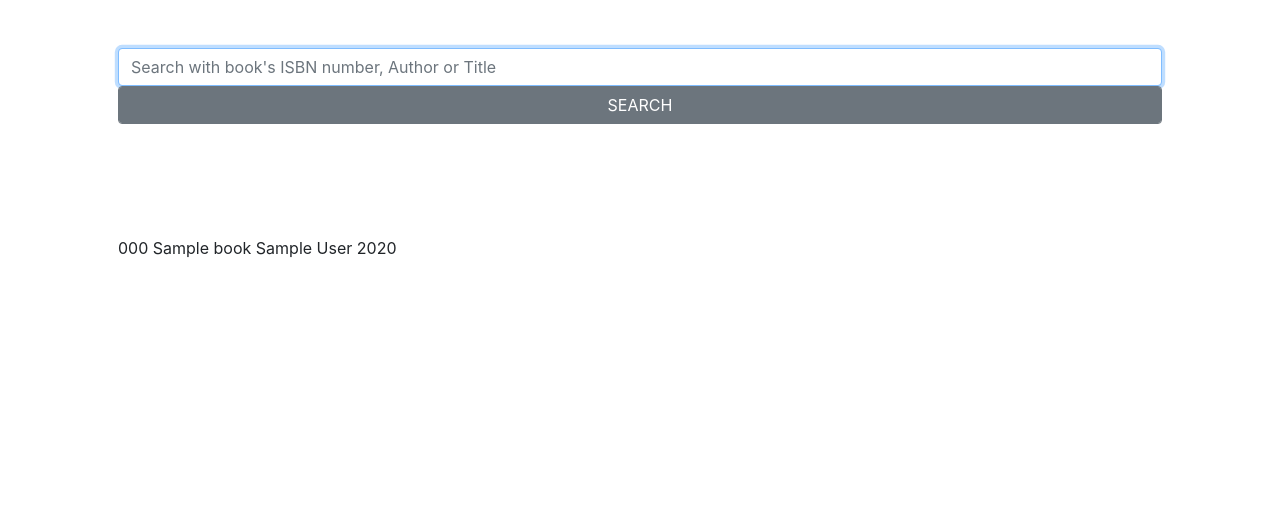
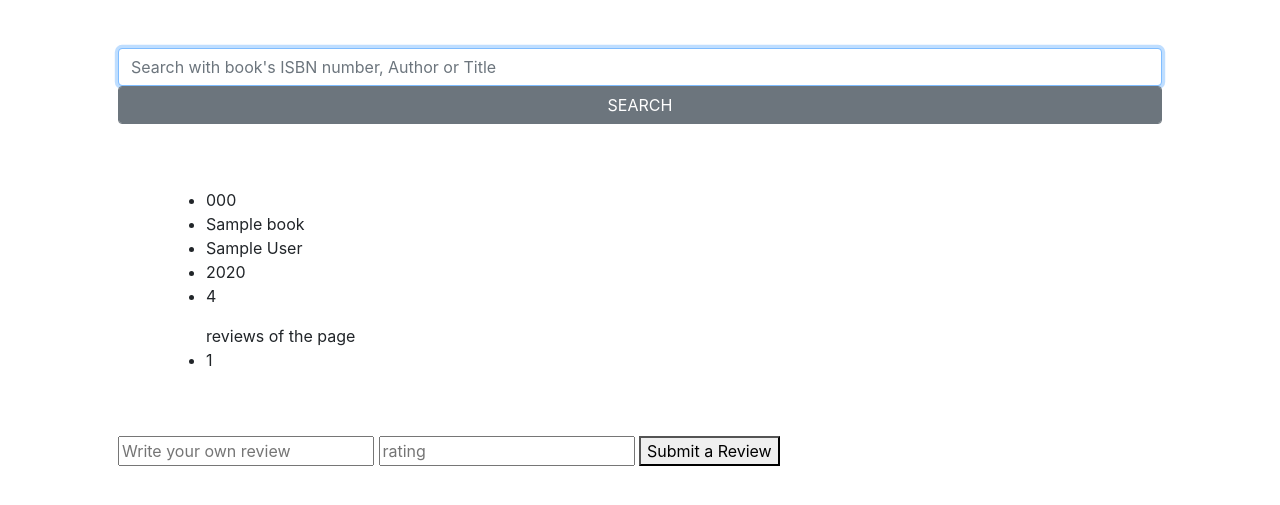
Before and after one commit to akomiqaia/Book-review-web-page, a Flask app: template templates/bookInfo.html in a window 1280 px wide. Shown: the part 66-571 px from the top of the page. Run offline with Flask 2, Linux system fonts and the light colour scheme; the template is opened without the code that fills it: most values are stand-ins (such as "Sample title", 1, 10 or a date in 2020); some libraries are stand-ins or nearby versions.

Commit message:
finally reviewing function works. style needs to be improved but at elast it functions

```diff
--- a/application.py
+++ b/application.py
@@ -3,7 +3,7 @@ import json
 
 from passlib.hash import pbkdf2_sha256
 from helpers import get_review_counts, login_required
-from flask import Flask, session, request,render_template,redirect
+from flask import Flask, session, request,render_template,redirect, url_for
 from flask_session import Session
 from sqlalchemy import create_engine
 from sqlalchemy.orm import scoped_session, sessionmaker
@@ -32,26 +32,6 @@ def index():
     # there will be random books displayed as well
 
     return render_template("index.html")
-
-@app.route("/search", methods=['POST'])
-def search():
-    # maybe imprve the highlighting of search. in the result page to dispaly table highlited where it was match.
-    searchword = request.form.get("search")
-    searchword = "%" + searchword + "%"
-    books = db.execute("SELECT isbn, title, author, year FROM books WHERE isbn ILIKE :searchword OR title ILIKE :searchword OR author ILIKE :searchword",
-                            {"searchword": searchword}).fetchall()
-
-    return render_template("search.html", bookList=books)
-
-@app.route("/book/<isbn>")
-def bookInfo(isbn):
-    book = db.execute("SELECT isbn, title, author, year FROM books WHERE isbn = :isbn",
-                    {"isbn": isbn}).fetchone()
-    if not book:
-        return render_template("error.html", errMessage="No such book")
-
-    return render_template("bookInfo.html", book=book)
-
 @app.route("/register", methods=["GET", "POST"])
 def register():
     if request.method == "POST":
@@ -70,6 +50,7 @@ def register():
     else:
         return render_template("register.html")
 
+
 @app.route("/login", methods=["GET", "POST"])
 def login():
     # forget any user_id
@@ -87,9 +68,49 @@ def login():
         if not pbkdf2_sha256.verify(password, hashedPassword):
             return render_template("error.html", errMessage="Passowrd is incorect")
         session["user"] = user
-        return render_template('index.html')
+        return redirect('/')
     else:
         return render_template("login.html")
+
+@app.route("/search", methods=['POST'])
+def search():
+    # maybe imprve the highlighting of search. in the result page to dispaly table highlited where it was match.
+    searchword = request.form.get("search")
+    searchword = "%" + searchword + "%"
+    books = db.execute("SELECT isbn, title, author, year FROM books WHERE isbn ILIKE :searchword OR title ILIKE :searchword OR author ILIKE :searchword",
+                            {"searchword": searchword}).fetchall()
+
+    return render_template("search.html", bookList=books)
+
+@app.route("/book/<isbn>", methods=["GET", "POST"])
+def bookInfo(isbn):
+    if request.method == "POST":
+        # user = db.execute("SELECT username FROM users WHERE username= :user",
+        #                     {"user": session['user']})
+        user_review = db.execute("SELECT * FROM reviews WHERE author = :username AND book_isbn = :isbn",
+                            {"username": session["user"][0], "isbn": isbn} )
+        userreview = user_review.first()
+        if not userreview:
+            review = request.form.get("review")
+            rating = request.form.get("rating")
+            db.execute("INSERT INTO reviews (review, book_isbn, rating, author) VALUES (:review, :book_isbn, :rating, :author)",
+                        {"review": review, 'book_isbn': isbn, "rating": rating, "author": session["user"][0]})
+            db.commit()
+        else:
+            return render_template("error.html", errMessage="you already submited review for this book")
+        return redirect(url_for("bookInfo", isbn=isbn))
+    else:
+        book = db.execute("SELECT isbn, title, author, year FROM books WHERE isbn = :isbn",
+                        {"isbn": isbn}).fetchone()
+        reviews = db.execute("SELECT review FROM reviews WHERE book_isbn = :isbn",
+                                {"isbn": isbn}).fetchall()
+        averadgeRating = get_review_counts(book.isbn)
+        if not book:
+            return render_template("error.html", errMessage="No such book")
+
+        return render_template("bookInfo.html", book=book, reviews=reviews, averadgeRating=averadgeRating, isbn=isbn)
+
+
 
 @app.route("/logout")
 def logout():
--- a/tables.sql
+++ b/tables.sql
@@ -1,5 +1,5 @@
-create table users(id SERIAL PRIMARY KEY, username VARCHAR NOT NULL, password VARCHAR);
+create table users(id SERIAL, username VARCHAR PRIMARY KEY, password VARCHAR);
 
 create table books(isbn VARCHAR PRIMARY KEY, title VARCHAR, author VARCHAR, year INTEGER);
 
-create table reviews(id SERIAL PRIMARY KEY, reviews VARCHAR NOT NULL, user_id INTEGER REFERENCES users, book_isbn VARCHAR REFERENCES books, stars INTEGER);
+create table reviews(id SERIAL PRIMARY KEY, review VARCHAR NOT NULL, book_isbn VARCHAR REFERENCES books, rating INTEGER, author VARCHAR REFERENCES users);
--- a/templates/bookInfo.html
+++ b/templates/bookInfo.html
@@ -10,14 +10,29 @@
   <button class="btn btn-secondary form-control" type="submit">SEARCH</button>
 </form>
 <div class="container p-5">
+  <ul>
+    <li>{{  book.isbn  }}</li>
+    <li>{{  book.title  }}</li>
+    <li>{{  book.author  }}</li>
+    <li>{{  book.year  }}</li>
+    <li>{{  averadgeRating  }}</li>
+  </ul>
+  <ul>reviews of the page
+    {% for r in reviews %}
+      <li>{{ r[0] }}</li>
+    {% endfor %}
+  </ul>
 </div>
 
 <div>
-  <tr data-href="{{ url_for('bookInfo', isbn = book.isbn) }}">
-    <td><a></a>{{ book.isbn }}</td>
-    <td><a></a>{{ book.title }}</td>
-    <td><a></a>{{ book.author }}</td>
-    <td><a></a>{{ book.year }}</td>
-</tr>
+  <div>
+    <form action="{{ url_for('bookInfo', isbn = book.isbn) }}" method="POST">
+      <input type="text" name="review" placeholder="Write your own review">
+      <input type="text" name="rating" placeholder="rating">
+
+      <button>Submit a Review</button>
+    </form>
+  </div>
+
 </div>
 {% endblock %}
```
Also changed, not shown: 2 other files.
